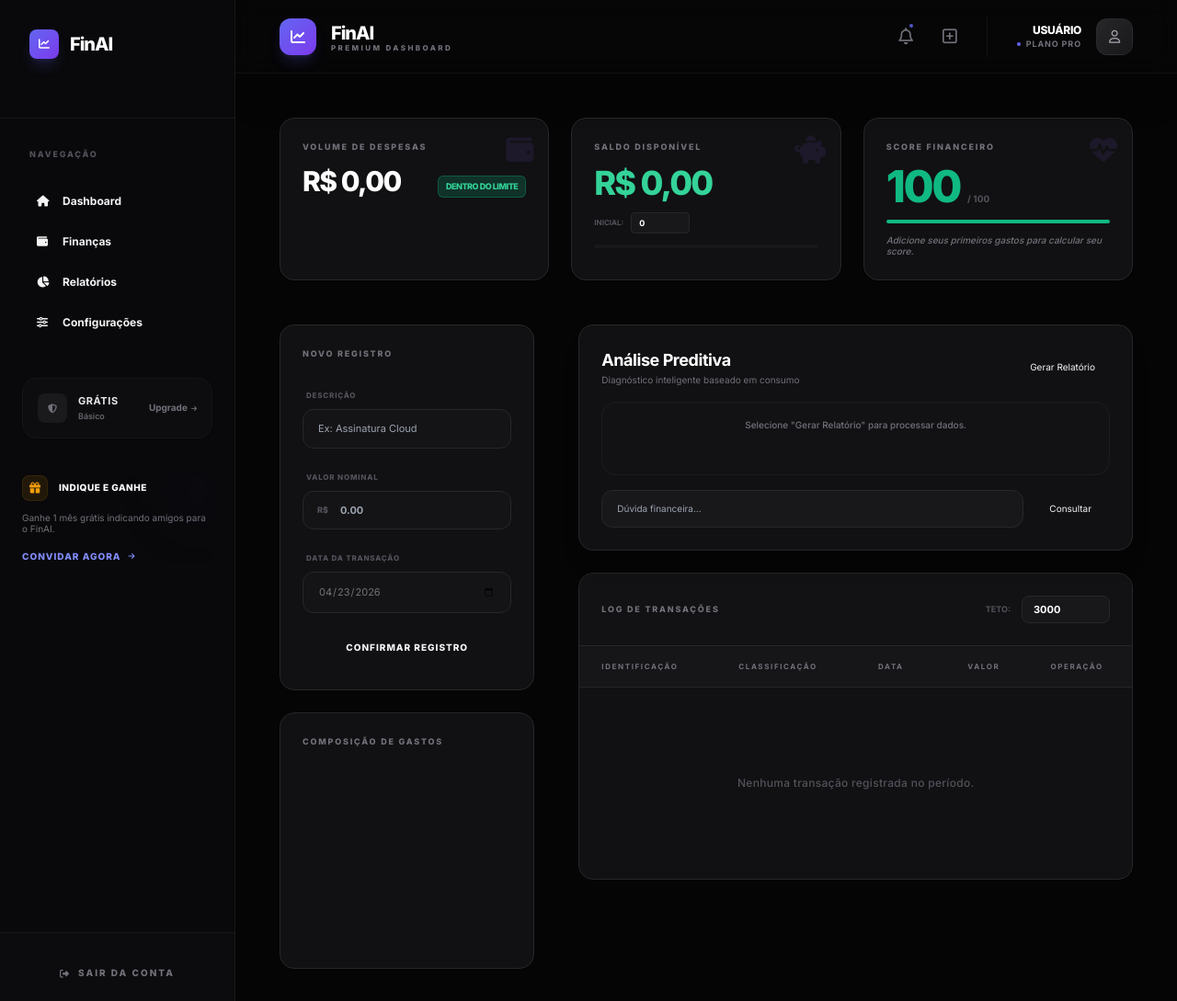
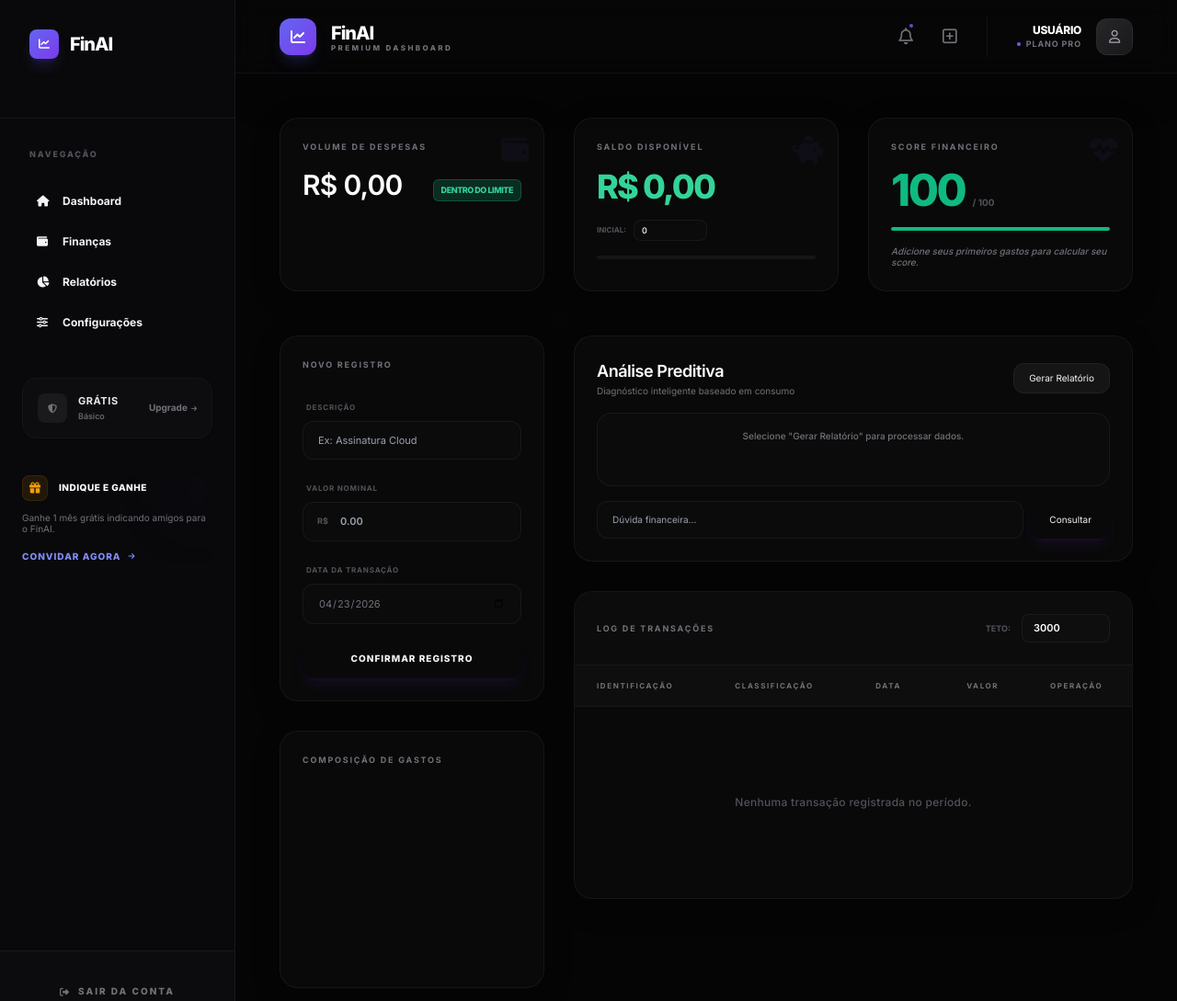
Before and after one commit to debbsouz/FinAI, a website: page dashboard.html in a window 1280 px wide. Shown: the top 1089 px of the page at 92% size. Drawn offline with nearby package versions, Linux system fonts and the light colour scheme; sample sign-in values are in the browser's storage.

Commit message:
ajustei o dashboard visualmente, inspirado na estética minimalista e polida de fintechs como o Nubank

```diff
--- a/dashboard.html
+++ b/dashboard.html
@@ -404,6 +404,36 @@
       }
     }
   </script>
+  <style>
+    /* Estilos Premium e Glassmorphism */
+    .premium-card {
+      background: rgba(255, 255, 255, 0.02);
+      backdrop-filter: blur(12px);
+      -webkit-backdrop-filter: blur(12px);
+      border: 1px solid rgba(255, 255, 255, 0.05);
+      box-shadow: 0 8px 32px 0 rgba(0, 0, 0, 0.2);
+      transition: all 0.3s cubic-bezier(0.4, 0, 0.2, 1);
+    }
+
+    .premium-card:hover {
+      background: rgba(255, 255, 255, 0.04);
+      border-color: rgba(139, 92, 246, 0.2);
+      transform: translateY(-4px);
+      box-shadow: 0 12px 40px 0 rgba(0, 0, 0, 0.3);
+    }
+
+    .glass-input {
+      background: rgba(255, 255, 255, 0.01);
+      border: 1px solid rgba(255, 255, 255, 0.05);
+      transition: all 0.2s ease;
+    }
+
+    .glass-input:focus {
+      background: rgba(255, 255, 255, 0.03);
+      border-color: rgba(139, 92, 246, 0.4);
+      box-shadow: 0 0 0 2px rgba(139, 92, 246, 0.1);
+    }
+  </style>
 </head>
 <body class="bg-[#09090b] text-zinc-100 font-inter antialiased">
   <!-- Mobile Overlay -->
@@ -467,7 +497,7 @@
 
              <button onclick="window.location.href='plans.html'" class="flex items-center gap-1 text-[10px] font-bold text-zinc-500 group-hover/plan:text-indigo-400 transition-colors">
                <span id="sidebarPlanBtnText">Upgrade</span>
-               <i class="fas fa-arrow-right text-[7px] translate-y-[0.5px] transition-transform group-hover/plan:translate-x-0.5"></i>
+               <i class="fas fa-arrow-right text-[7px] translate-y-[0.5px] transition-transform group-hover/plan:translate-x-1"></i>
              </button>
            </div>
 
@@ -686,52 +716,53 @@
       <div class="p-6 md:p-12 max-w-7xl mx-auto space-y-12 animate-fade-in">
 
         <!-- Summary Cards -->
-        <section class="grid grid-cols-1 md:grid-cols-3 gap-6">
-          <div class="bg-[#111113] p-6 rounded-2xl border border-zinc-800 hover:border-violet-500/30 transition-all shadow-sm group relative overflow-hidden">
-            <div class="absolute top-0 right-0 p-4 opacity-10 group-hover:opacity-20 transition-opacity">
+        <section class="grid grid-cols-1 md:grid-cols-3 gap-8">
+          <div class="premium-card p-6 rounded-[20px] group relative overflow-hidden">
+            <div class="absolute top-0 right-0 p-4 opacity-5 group-hover:opacity-10 transition-opacity">
               <i class="fas fa-wallet text-3xl text-violet-500"></i>
             </div>
-            <p class="text-zinc-500 text-[9px] font-black uppercase tracking-[0.2em] mb-3 group-hover:text-zinc-400 transition-colors">Volume de Despesas</p>
+            <p class="text-zinc-500 text-[9px] font-bold uppercase tracking-[0.2em] mb-4 group-hover:text-zinc-400 transition-colors">Volume de Despesas</p>
             <div class="flex items-end justify-between">
-              <h3 id="cardTotalGasto" class="text-3xl font-black text-white tracking-tighter">R$ 0,00</h3>
-              <span id="statusGasto" class="hidden text-[8px] font-black uppercase px-2 py-1 rounded-md bg-zinc-900 text-zinc-500 tracking-tighter border border-zinc-800"></span>
+              <h3 id="cardTotalGasto" class="text-3xl font-semibold text-white tracking-tight">R$ 0,00</h3>
+              <span id="statusGasto" class="hidden text-[8px] font-black uppercase px-2 py-1 rounded-md bg-white/5 text-zinc-500 tracking-tighter border border-white/5"></span>
             </div>
           </div>
 
-          <div class="bg-[#111113] p-6 rounded-2xl border border-zinc-800 hover:border-violet-500/30 transition-all shadow-sm group relative overflow-hidden">
-            <div class="absolute top-0 right-0 p-4 opacity-10 group-hover:opacity-20 transition-opacity">
+          <div class="premium-card p-6 rounded-[20px] group relative overflow-hidden">
+            <div class="absolute top-0 right-0 p-4 opacity-5 group-hover:opacity-10 transition-opacity">
               <i class="fas fa-piggy-bank text-3xl text-violet-500"></i>
             </div>
-            <p class="text-zinc-500 text-[9px] font-black uppercase tracking-[0.2em] mb-3 group-hover:text-zinc-400 transition-colors">Saldo Disponível</p>
-            <div class="flex flex-col gap-3">
-              <h3 id="cardSaldoDisponivel" class="text-3xl font-black text-white tracking-tighter">R$ 0,00</h3>
+            <p class="text-zinc-500 text-[9px] font-bold uppercase tracking-[0.2em] mb-4 group-hover:text-zinc-400 transition-colors">Saldo Disponível</p>
+            <div class="flex flex-col gap-4">
+              <h3 id="cardSaldoDisponivel" class="text-3xl font-semibold text-white tracking-tight">R$ 0,00</h3>
               <div class="flex items-center gap-2">
                 <span class="text-[8px] font-bold text-zinc-600 uppercase">Inicial:</span>
-                <input id="inputSaldoInicial" type="number" onchange="alterarSaldoInicial(this.value)" class="bg-zinc-900 border border-zinc-800 rounded px-2 py-1 text-[9px] w-16 focus:outline-none focus:border-violet-500/50 text-white font-bold" placeholder="0.00">
+                <input id="inputSaldoInicial" type="number" onchange="alterarSaldoInicial(this.value)" class="glass-input rounded-lg px-2 py-1 text-[9px] w-20 focus:outline-none text-white font-medium" placeholder="0.00">
               </div>
-              <div class="h-1 bg-zinc-900 rounded-full overflow-hidden">
-                <div id="barSaldoDisponivel" class="h-full bg-violet-600 transition-all duration-1000 shadow-[0_0_10px_rgba(139,92,246,0.5)]" style="width: 100%"></div>
+              <div class="h-1 bg-white/5 rounded-full overflow-hidden">
+                <div id="barSaldoDisponivel" class="h-full bg-violet-500 transition-all duration-1000 shadow-[0_0_15px_rgba(139,92,246,0.3)]" style="width: 100%"></div>
               </div>
             </div>
           </div>
 
-          <div class="bg-[#111113] p-6 rounded-2xl border border-zinc-800 hover:border-violet-500/30 transition-all shadow-sm group relative overflow-hidden">
-            <div class="absolute top-0 right-0 p-4 opacity-10 group-hover:opacity-20 transition-opacity">
+          <div class="premium-card p-6 rounded-[20px] group relative overflow-hidden">
+            <div class="absolute top-0 right-0 p-4 opacity-5 group-hover:opacity-10 transition-opacity">
               <i class="fas fa-heartbeat text-3xl text-violet-500"></i>
             </div>
-            <p class="text-zinc-500 text-[9px] font-black uppercase tracking-[0.2em] mb-3 group-hover:text-zinc-400 transition-colors">Score Financeiro</p>
-            <div class="space-y-3">
+            <p class="text-zinc-500 text-[9px] font-bold uppercase tracking-[0.2em] mb-4 group-hover:text-zinc-400 transition-colors">Score Financeiro</p>
+            <div class="space-y-4">
               <div class="flex items-baseline gap-2">
-                <h3 id="cardScoreLocal" class="text-4xl font-black text-violet-500 tracking-tighter transition-all duration-500">0</h3>
+                <h3 id="cardScoreLocal" class="text-4xl font-semibold text-violet-500 tracking-tight transition-all duration-500">0</h3>
                 <span class="text-zinc-600 font-bold text-[10px]">/ 100</span>
               </div>
-              <div class="h-1 bg-zinc-900 rounded-full overflow-hidden">
+              <div class="h-1 bg-white/5 rounded-full overflow-hidden">
                 <div id="barScoreLocal" class="h-full bg-violet-500 transition-all duration-1000" style="width: 0%"></div>
               </div>
               <p id="textScoreLocal" class="text-[9px] text-zinc-500 font-medium italic leading-tight">Adicione dados para calcular.</p>
             </div>
           </div>
         </section>
+
 
 
 
@@ -767,72 +798,71 @@
           </div>
         </section>
 
-        <div class="grid grid-cols-1 xl:grid-cols-12 gap-12">
+        <div class="grid grid-cols-1 xl:grid-cols-12 gap-8">
           <!-- Coluna Esquerda: Cadastro e Gráficos -->
-          <div class="xl:col-span-4 space-y-6">
-            <div class="bg-[#111113] p-6 rounded-2xl border border-zinc-800 card-hover">
-              <h4 class="text-[9px] font-black text-zinc-500 mb-6 uppercase tracking-[0.2em]">Novo Registro</h4>
+          <div class="xl:col-span-4 space-y-8">
+            <div class="premium-card p-6 rounded-[20px]">
+              <h4 class="text-[9px] font-bold text-zinc-500 mb-6 uppercase tracking-[0.2em]">Novo Registro</h4>
               <div class="space-y-4">
                 <div class="space-y-1.5">
-                  <label class="text-[8px] font-black text-zinc-600 uppercase ml-1 tracking-widest">Descrição</label>
-                  <input type="text" id="descricao" placeholder="Ex: Assinatura Cloud" class="w-full bg-zinc-900/50 border border-zinc-800 rounded-xl px-4 py-3 focus:outline-none transition-all text-[11px] text-zinc-200">
+                  <label class="text-[8px] font-bold text-zinc-600 uppercase ml-1 tracking-widest">Descrição</label>
+                  <input type="text" id="descricao" placeholder="Ex: Assinatura Cloud" class="w-full glass-input rounded-xl px-4 py-3 focus:outline-none transition-all text-[11px] text-zinc-200">
                 </div>
                 <div class="space-y-1.5">
-                  <label class="text-[8px] font-black text-zinc-600 uppercase ml-1 tracking-widest">Valor Nominal</label>
+                  <label class="text-[8px] font-bold text-zinc-600 uppercase ml-1 tracking-widest">Valor Nominal</label>
                   <div class="relative">
-                    <span class="absolute left-4 top-1/2 -translate-y-1/2 text-[9px] font-black text-zinc-600">R$</span>
-                    <input type="number" id="valor" placeholder="0.00" class="w-full bg-zinc-900/50 border border-zinc-800 rounded-xl pl-10 pr-4 py-3 focus:outline-none transition-all text-[11px] text-zinc-200 font-bold">
+                    <span class="absolute left-4 top-1/2 -translate-y-1/2 text-[9px] font-bold text-zinc-600">R$</span>
+                    <input type="number" id="valor" placeholder="0.00" class="w-full glass-input rounded-xl pl-10 pr-4 py-3 focus:outline-none transition-all text-[11px] text-zinc-200 font-semibold">
                   </div>
                 </div>
                 <div class="space-y-1.5">
-                  <label class="text-[8px] font-black text-zinc-600 uppercase ml-1 tracking-widest">Data da Transação</label>
-                  <input type="date" id="data" class="w-full bg-zinc-900/50 border border-zinc-800 rounded-xl px-4 py-3 focus:outline-none transition-all text-[11px] text-zinc-500">
+                  <label class="text-[8px] font-bold text-zinc-600 uppercase ml-1 tracking-widest">Data da Transação</label>
+                  <input type="date" id="data" class="w-full glass-input rounded-xl px-4 py-3 focus:outline-none transition-all text-[11px] text-zinc-500">
                 </div>
-                <button onclick="adicionarGasto()" class="btn-primary w-full py-3.5 rounded-xl text-[10px] uppercase tracking-widest font-black mt-2">Confirmar Registro</button>
+                <button onclick="adicionarGasto()" class="btn-primary w-full py-3.5 rounded-xl text-[10px] uppercase tracking-widest font-black mt-2 shadow-lg shadow-violet-600/10">Confirmar Registro</button>
               </div>
             </div>
 
-            <div class="bg-[#111113] p-6 rounded-2xl border border-zinc-800 card-hover">
-              <h4 class="text-[9px] font-black text-zinc-500 mb-6 uppercase tracking-[0.2em]">Composição de Gastos</h4>
+            <div class="premium-card p-6 rounded-[20px]">
+              <h4 class="text-[9px] font-bold text-zinc-500 mb-6 uppercase tracking-[0.2em]">Composição de Gastos</h4>
               <div class="h-48 max-w-[200px] mx-auto"><canvas id="pieChart"></canvas></div>
             </div>
           </div>
 
           <!-- Coluna Direita: Insights e Lista -->
-          <div class="xl:col-span-8 space-y-6">
+          <div class="xl:col-span-8 space-y-8">
             <!-- Relatório Estratégico -->
-            <section id="section-insights" class="bg-[#111113] p-6 rounded-2xl border border-zinc-800 shadow-xl overflow-hidden relative card-hover">
+            <section id="section-insights" class="premium-card p-6 rounded-[20px] overflow-hidden relative">
               <div class="flex items-center justify-between mb-4">
                 <div>
-                  <h2 class="text-lg font-bold text-white tracking-tight">Análise Preditiva</h2>
+                  <h2 class="text-lg font-semibold text-white tracking-tight">Análise Preditiva</h2>
                   <p class="text-[10px] text-zinc-500">Diagnóstico inteligente baseado em consumo</p>
                 </div>
-                <button onclick="gerarRelatorio()" class="btn-secondary px-4 py-2 rounded-xl text-[10px]">Gerar Relatório</button>
+                <button onclick="gerarRelatorio()" class="btn-secondary px-4 py-2 rounded-xl text-[10px] bg-white/5 border border-white/5 hover:bg-white/10 transition-all">Gerar Relatório</button>
               </div>
 
-              <div id="relatorio-estrategico" class="min-h-[80px] bg-zinc-900/30 rounded-2xl border border-zinc-800/50 p-4">
+              <div id="relatorio-estrategico" class="min-h-[80px] bg-white/[0.01] rounded-2xl border border-white/5 p-4">
                 <p id="diagnostico" class="text-zinc-500 text-[10px] font-medium text-center leading-relaxed">Selecione "Gerar Relatório" para processar dados.</p>
               </div>
 
               <div class="mt-4 flex gap-2">
-                <input id="perguntaConsulta" type="text" placeholder="Dúvida financeira..." class="flex-1 bg-zinc-900 border border-zinc-800 rounded-xl px-4 py-3 focus:outline-none text-[10px] text-zinc-200 transition-all">
-                <button onclick="enviarConsulta()" class="btn-primary px-5 rounded-xl text-[10px]">Consultar</button>
+                <input id="perguntaConsulta" type="text" placeholder="Dúvida financeira..." class="flex-1 glass-input rounded-xl px-4 py-3 focus:outline-none text-[10px] text-zinc-200 transition-all">
+                <button onclick="enviarConsulta()" class="btn-primary px-5 rounded-xl text-[10px] shadow-lg shadow-violet-600/10">Consultar</button>
               </div>
             </section>
 
-
             <!-- Gastos Table -->
-            <section id="section-gastos" class="bg-[#111113] rounded-2xl border border-zinc-800 overflow-hidden">
-              <div class="p-6 border-b border-zinc-800 flex justify-between items-center bg-zinc-900/20">
-                <h4 class="text-[9px] font-black text-zinc-500 uppercase tracking-[0.2em]">Log de Transações</h4>
+            <section id="section-gastos" class="premium-card rounded-[20px] overflow-hidden">
+              <div class="p-6 border-b border-white/5 flex justify-between items-center bg-white/[0.01]">
+                <h4 class="text-[9px] font-bold text-zinc-500 uppercase tracking-[0.2em]">Log de Transações</h4>
                 <div class="flex gap-3 items-center">
                   <label class="text-[9px] font-bold text-zinc-600 uppercase">Teto:</label>
-                  <input id="orcamentoMensal" type="number" onchange="alterarOrcamento(this.value)" class="bg-zinc-900 border border-zinc-800 rounded-lg px-3 py-1.5 text-[11px] w-24 focus:outline-none focus:border-violet-500/50 text-white font-bold" placeholder="0.00">
+                  <input id="orcamentoMensal" type="number" onchange="alterarOrcamento(this.value)" class="glass-input rounded-lg px-3 py-1.5 text-[11px] w-24 focus:outline-none text-white font-semibold" placeholder="0.00">
                 </div>
               </div>
               <div class="overflow-x-auto">
                 <table class="w-full text-left text-[11px]">
-                  <thead class="bg-zinc-900/80 text-zinc-500 font-bold uppercase text-[8px] tracking-[0.2em] border-b border-zinc-800">
+                  <thead class="bg-white/[0.02] text-zinc-500 font-bold uppercase text-[8px] tracking-[0.2em] border-b border-white/5">
                     <tr>
                       <th class="px-6 py-4">Identificação</th>
                       <th class="px-6 py-4">Classificação</th>
@@ -841,7 +871,7 @@
                       <th class="px-6 py-4 text-center">Operação</th>
                     </tr>
                   </thead>
-                  <tbody id="listaGastos" class="divide-y divide-zinc-800/50">
+                  <tbody id="listaGastos" class="divide-y divide-white/[0.02]">
                     <!-- JS Insert -->
                   </tbody>
                 </table>
--- a/js/main.js
+++ b/js/main.js
@@ -645,14 +645,18 @@ async function enviarConsulta() {
   container.innerHTML = `
     <div class="flex items-center gap-2 py-3">
       <div class="w-3 h-3 border-2 border-indigo-500 border-t-transparent rounded-full animate-spin"></div>
-      <p class="text-zinc-500 text-[9px] font-bold uppercase tracking-widest">Analisando dados...</p>
+      <p class="text-zinc-500 text-[9px] font-bold uppercase tracking-widest">Analisando contexto...</p>
     </div>
   `;
 
-  // Simulação de "pensamento" da IA para tornar mais realista
   await new Promise(resolve => setTimeout(resolve, 1200));
 
-  const keywordsFinancas = ['gasto', 'dinheiro', 'saldo', 'economizar', 'investir', 'finanças', 'pagar', 'comprar', 'preço', 'valor', 'custo', 'orcamento', 'cartão', 'banco', 'fatura', 'conta', 'receita', 'lucro'];
+  const keywordsFinancas = [
+    'gasto', 'dinheiro', 'saldo', 'economizar', 'investir', 'finanças', 'pagar', 'comprar',
+    'preço', 'valor', 'custo', 'orcamento', 'cartão', 'banco', 'fatura', 'conta', 'receita',
+    'lucro', 'poupar', 'investimento', 'planejamento', 'estratégia', 'mercado', 'juros'
+  ];
+
   const ehFinanceiro = keywordsFinancas.some(k => pergunta.toLowerCase().includes(k));
 
   if (!ehFinanceiro) {
@@ -660,9 +664,9 @@ async function enviarConsulta() {
       <div class="bg-zinc-900/50 border border-zinc-800 rounded-xl p-4 animate-fade-in">
         <div class="flex items-start gap-3">
           <div class="w-7 h-7 rounded-lg bg-zinc-800 flex items-center justify-center shrink-0 border border-white/5">
-            <i class="fas fa-robot text-zinc-500 text-[10px]"></i>
+            <i class="fas fa-info-circle text-zinc-500 text-[10px]"></i>
           </div>
-          <p class="text-[11px] text-zinc-400 leading-relaxed pt-0.5">Não entendi como posso ajudar você com finanças. Como seu assistente FinAI, meu foco é auxiliar na gestão de gastos e economia.</p>
+          <p class="text-[11px] text-zinc-400 leading-relaxed pt-0.5">Posso te ajudar com suas finanças. Tente perguntar sobre seus gastos ou planejamento.</p>
         </div>
       </div>
     `;
@@ -671,11 +675,14 @@ async function enviarConsulta() {
   }
 
   const respostas = [
-    "Baseado nos seus últimos registros, notei que você pode economizar reduzindo gastos pequenos e frequentes. Deseja que eu liste quais são?",
-    "Seu orçamento atual permite uma reserva de emergência maior este mês. Que tal destinar 10% do saldo disponível para investimentos?",
-    "Analisei sua tendência de gastos e, se mantiver esse ritmo, você fechará o mês com um saldo positivo de aproximadamente 15%.",
-    "Dica: Tente agrupar suas compras recorrentes em um único dia para ter uma visão mais clara do seu fluxo de caixa mensal.",
-    "Identifiquei um aumento de 12% na categoria de alimentação esta semana. Vale a pena revisar se houve algum gasto extraordinário."
+    "Notei que você tem uma oportunidade de economizar reduzindo gastos pequenos e frequentes. Quer que eu analise quais categorias estão pesando mais?",
+    "Uma sugestão seria destinar pelo menos 10% do seu saldo atual para uma reserva de emergência. Isso trará mais segurança para o seu planejamento.",
+    "Vale observar que seu ritmo de gastos atual está sustentável. Se mantiver essa disciplina, você deve fechar o mês com uma boa margem positiva.",
+    "Analisei sua tendência de consumo e percebi que concentrar compras recorrentes em datas específicas pode te dar uma visão mais clara do fluxo de caixa.",
+    "Identifiquei um padrão interessante: seus gastos fixos estão bem controlados, mas as despesas variáveis subiram um pouco esta semana. Vale uma revisão rápida.",
+    "Uma estratégia eficiente agora seria revisar suas assinaturas e serviços recorrentes. Pequenos cortes aqui geram um impacto grande no longo prazo.",
+    "Notei que você costuma ter picos de gastos em fins de semana. Tentar equilibrar essas despesas pode ajudar a manter o score financeiro alto.",
+    "Seu planejamento para este mês parece sólido. Uma dica extra é sempre registrar o valor nominal logo após a compra para evitar esquecimentos."
   ];
 
   const respostaAleatoria = respostas[Math.floor(Math.random() * respostas.length)];
```
